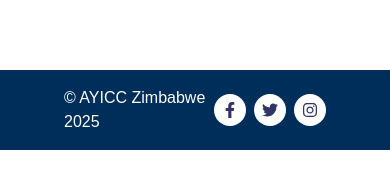
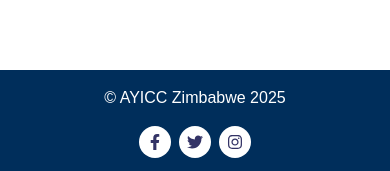
Before and after one commit to tawanda-profuse/ayicc-zim, a Next.js app: page / in a window 390 px wide. Shown: the part 6532-6703 px from the top of the page. Before the commit the page ends 6682 px from the top, so only its background shows below. Built offline with nearby package versions, Linux system fonts and the light colour scheme.

Commit message:
Update footer layout on mobile screens

```diff
--- a/app/(components)/Footer.jsx
+++ b/app/(components)/Footer.jsx
@@ -8,7 +8,7 @@ import {
 
 const Footer = () => {
   return (
-    <footer className="bg-[#002e5b] text-white py-[1rem] px-[4rem] flex justify-between items-center w-full">
+    <footer className="bg-[#002e5b] text-white py-[1rem] px-[4rem] flex flex-col md:flex-row gap-4 justify-between items-center w-full">
       &copy; AYICC Zimbabwe {new Date().getFullYear()}
       <div className="flex gap-2">
         <a href="https://facebook.com" className="bg-white p-2 rounded-full hover:bg-[#3a5897]">
```
